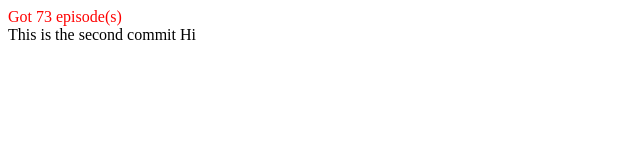
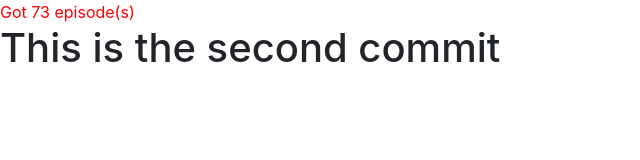
Before and after one commit to ISTANBULBEKLE/tv-show-dom-project, a plain HTML site: page index.html in a window 1280 px wide. Shown: the whole page, without its empty margins (0-640 px from the left). Drawn offline with nearby package versions, Linux system fonts and the light colour scheme.

Commit message:
script.js and shows.js files are linked with bootstrap 4.5 as CDN link

```diff
--- a/index.html
+++ b/index.html
@@ -5,19 +5,23 @@
   <meta charset="UTF-8" />
   <meta name="viewport" content="width=device-width, initial-scale=1.0" />
   <title>TV Show Project | Ekip Kalir (ISTANBULBEKLE)</title>
+  <link rel="stylesheet" href="https://stackpath.bootstrapcdn.com/bootstrap/4.5.2/css/bootstrap.min.css"
+    integrity="sha384-JcKb8q3iqJ61gNV9KGb8thSsNjpSL0n8PARn9HuZOnIxN0hoP+VmmDGMN5t9UJ0Z" crossorigin="anonymous">
   <link href="style.css" rel="stylesheet" />
   <link rel="icon" href="/favicon.ico" type="image/x-icon" />
+
 </head>
 
 <body>
   <div id="root">
   </div>
-  <hi>This is the second commit</hi>
+  <h1>This is the second commit</h1>
   <!-- Loads a provided function called getAllEpisodes() which returns all episodes -->
   <script src="episodes.js"></script>
 
+
   <!-- Loads YOUR javascript code -->
-  <span>Hi</span>
+  <script src="shows.js"></script>
   <script src="script.js"></script>
 </body>
 
```
